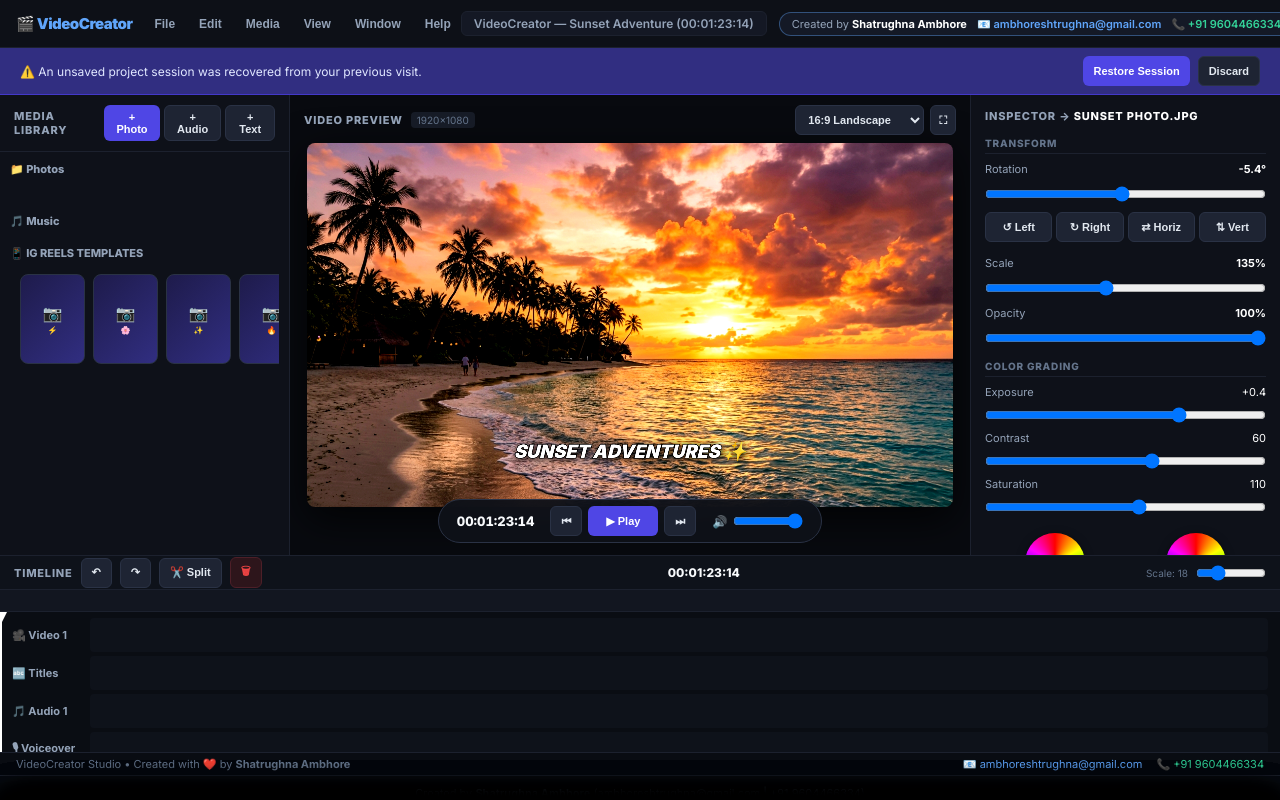
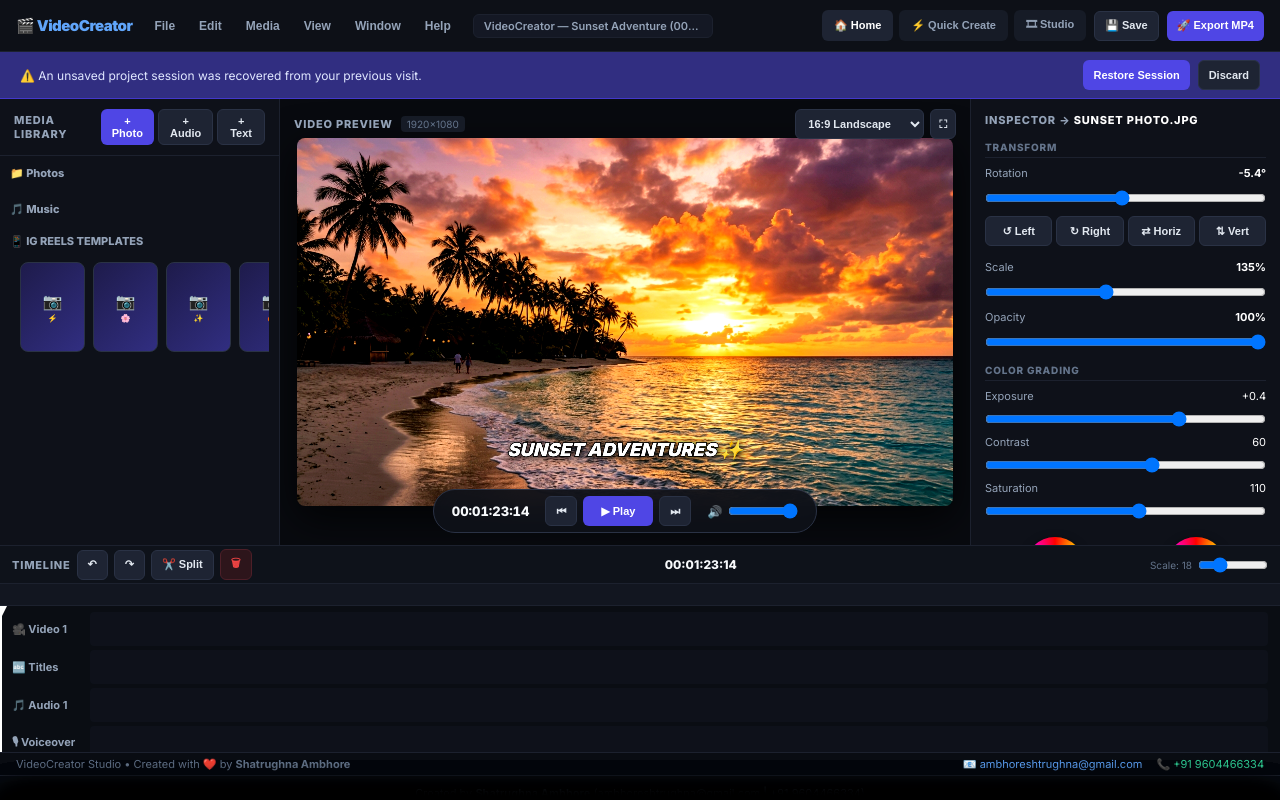
Before and after one commit to shatru123/VideoCreator, a plain HTML site: page web/index.html in a window 1280 px wide. Drawn offline with Linux system fonts and the light colour scheme.

Commit message:
fix(ui): ensure export and header action buttons are always visible on desktop, make media library, inspector, and timeline fully scrollable

```diff
--- a/web/index.html
+++ b/web/index.html
@@ -333,7 +333,7 @@
           <input type="file" id="editor-photo-input" multiple accept="image/*" style="display:none;">
           <input type="file" id="editor-music-input" accept="audio/*" style="display:none;">
 
-          <div style="flex:1; overflow-y:auto; display:flex; flex-direction:column; gap:12px; padding:10px;">
+          <div class="left-panel-content">
             <!-- Photos Section -->
             <div>
               <div style="font-size:11px; font-weight:800; color:#94A3B8; margin-bottom:6px;">📁 Photos</div>
--- a/web/styles/app.css
+++ b/web/styles/app.css
@@ -53,24 +53,29 @@ body {
 }
 
 /* Scrollbars */
+* {
+  scrollbar-width: thin;
+  scrollbar-color: #334155 #0B0F17;
+}
+
 ::-webkit-scrollbar {
-  width: 5px;
-  height: 5px;
+  width: 6px;
+  height: 6px;
 }
 ::-webkit-scrollbar-track {
-  background: var(--bg-main);
+  background: #0B0F17;
 }
 ::-webkit-scrollbar-thumb {
-  background: var(--bg-hover);
+  background: #334155;
   border-radius: 4px;
 }
 ::-webkit-scrollbar-thumb:hover {
-  background: var(--border-light);
+  background: #60A5FA;
 }
 
 /* Top App Header / Title Bar */
 header.app-header {
-  height: 48px;
+  height: 52px;
   background-color: #0D1017;
   border-bottom: 1px solid var(--border-color);
   display: flex;
@@ -80,12 +85,16 @@ header.app-header {
   padding-top: var(--safe-top);
   flex-shrink: 0;
   z-index: 30;
+  min-width: 0;
+  overflow: hidden;
+  gap: 12px;
 }
 
 .logo-group {
   display: flex;
   align-items: center;
   gap: 12px;
+  flex-shrink: 0;
 }
 
 .mobile-menu-btn {
@@ -213,27 +222,33 @@ header.app-header {
 .header-center-info {
   display: flex;
   align-items: center;
-  gap: 12px;
+  gap: 10px;
+  flex: 0 1 auto;
+  min-width: 0;
+  overflow: hidden;
 }
 
 .project-title-badge {
-  font-size: 12px;
+  font-size: 11px;
   font-weight: 600;
   color: #94A3B8;
   background: #141824;
-  padding: 4px 12px;
+  padding: 4px 10px;
   border-radius: 6px;
   border: 1px solid var(--border-color);
   white-space: nowrap;
+  overflow: hidden;
+  text-overflow: ellipsis;
+  max-width: 240px;
 }
 
 .creator-badge {
   display: flex;
   align-items: center;
-  gap: 10px;
+  gap: 8px;
   background: #141926;
   border: 1px solid rgba(96, 165, 250, 0.4);
-  padding: 4px 12px;
+  padding: 4px 10px;
   border-radius: 20px;
   font-size: 11px;
   white-space: nowrap;
@@ -243,6 +258,9 @@ header.app-header {
   display: flex;
   align-items: center;
   gap: 8px;
+  flex-shrink: 0;
+  margin-left: auto;
+  z-index: 35;
 }
 
 .nav-tabs {
@@ -635,17 +653,27 @@ header.app-header {
 /* Screen 3: Studio Editor (Desktop Layout) */
 .editor-screen {
   display: grid;
-  grid-template-rows: 1fr 220px;
+  grid-template-rows: 1fr 230px;
   height: 100%;
   width: 100%;
+  overflow: hidden;
+}
+
+.editor-screen.active {
+  display: grid !important;
+  grid-template-rows: 1fr 230px !important;
+  height: 100%;
+  width: 100%;
+  overflow: hidden;
 }
 
 .editor-body {
   display: grid;
-  grid-template-columns: 290px 1fr 310px;
+  grid-template-columns: 280px 1fr 310px;
+  height: 100%;
+  min-height: 0;
+  width: 100%;
   overflow: hidden;
-  height: 100%;
-  width: 100%;
 }
 
 .left-panel, .right-panel {
@@ -653,16 +681,35 @@ header.app-header {
   border-right: 1px solid var(--border-color);
   display: flex;
   flex-direction: column;
+  height: 100%;
+  min-height: 0;
   overflow: hidden;
+}
+
+.left-panel-content {
+  flex: 1 1 0;
+  min-height: 0;
+  overflow-y: auto;
+  overflow-x: hidden;
+  display: flex;
+  flex-direction: column;
+  gap: 12px;
+  padding: 10px;
+  -webkit-overflow-scrolling: touch;
+  scrollbar-width: thin;
 }
 
 .right-panel {
   border-right: none;
   border-left: 1px solid var(--border-color);
   overflow-y: auto;
+  overflow-x: hidden;
   padding: 14px;
+  padding-bottom: 40px;
   gap: 14px;
   background: #0E1119;
+  -webkit-overflow-scrolling: touch;
+  scrollbar-width: thin;
 }
 
 .panel-header-title {
@@ -676,15 +723,17 @@ header.app-header {
   justify-content: space-between;
   padding: 10px 14px;
   border-bottom: 1px solid var(--border-color);
+  flex-shrink: 0;
 }
 
 .photos-grid-view {
   display: grid;
   grid-template-columns: repeat(2, 1fr);
-  gap: 10px;
-  padding: 10px;
+  gap: 8px;
+  padding: 2px;
   max-height: 220px;
   overflow-y: auto;
+  scrollbar-width: thin;
 }
 
 .photo-thumb-card {
@@ -890,25 +939,36 @@ canvas#videoCanvas {
   border-top: 1px solid var(--border-color);
   display: flex;
   flex-direction: column;
+  height: 100%;
+  min-height: 0;
   overflow: hidden;
   user-select: none;
   width: 100%;
 }
 
 .timeline-toolbar {
-  height: 34px;
+  height: 38px;
   background: #0E121A;
   border-bottom: 1px solid var(--border-color);
   display: flex;
   align-items: center;
   justify-content: space-between;
-  padding: 0 14px;
+  padding: 0 12px;
+  flex-shrink: 0;
+  overflow-x: auto;
+  scrollbar-width: none;
+  gap: 8px;
+}
+
+.timeline-toolbar::-webkit-scrollbar {
+  display: none;
 }
 
 .timeline-tool-group {
   display: flex;
   align-items: center;
-  gap: 8px;
+  gap: 6px;
+  flex-shrink: 0;
 }
 
 .timeline-heading {
@@ -922,12 +982,14 @@ canvas#videoCanvas {
   font-size: 12px;
   font-weight: 800;
   color: #F8FAFC;
+  flex-shrink: 0;
 }
 
 .timeline-zoom-group {
   display: flex;
   align-items: center;
-  gap: 8px;
+  gap: 6px;
+  flex-shrink: 0;
 }
 
 .timeline-ruler {
@@ -936,18 +998,21 @@ canvas#videoCanvas {
   border-bottom: 1px solid var(--border-color);
   position: relative;
   overflow: hidden;
+  flex-shrink: 0;
 }
 
 .timeline-tracks-area {
-  flex: 1;
+  flex: 1 1 0;
+  min-height: 0;
   position: relative;
   overflow-x: auto;
-  overflow-y: hidden;
+  overflow-y: auto;
   padding: 6px 0;
   display: flex;
   flex-direction: column;
   gap: 4px;
   -webkit-overflow-scrolling: touch;
+  scrollbar-width: thin;
 }
 
 .timeline-track-row {
@@ -1356,6 +1421,19 @@ canvas#videoCanvas {
 /* RESPONSIVE MEDIA QUERIES                                                  */
 /* ========================================================================= */
 
+/* Laptop Viewport (1024px - 1380px) */
+@media (max-width: 1380px) {
+  .creator-badge {
+    display: none !important;
+  }
+}
+
+@media (max-width: 1140px) {
+  .project-title-badge {
+    display: none !important;
+  }
+}
+
 /* 1. Tablet Viewport (768px - 1023px) */
 @media (max-width: 1023px) {
   header.app-header {
```
